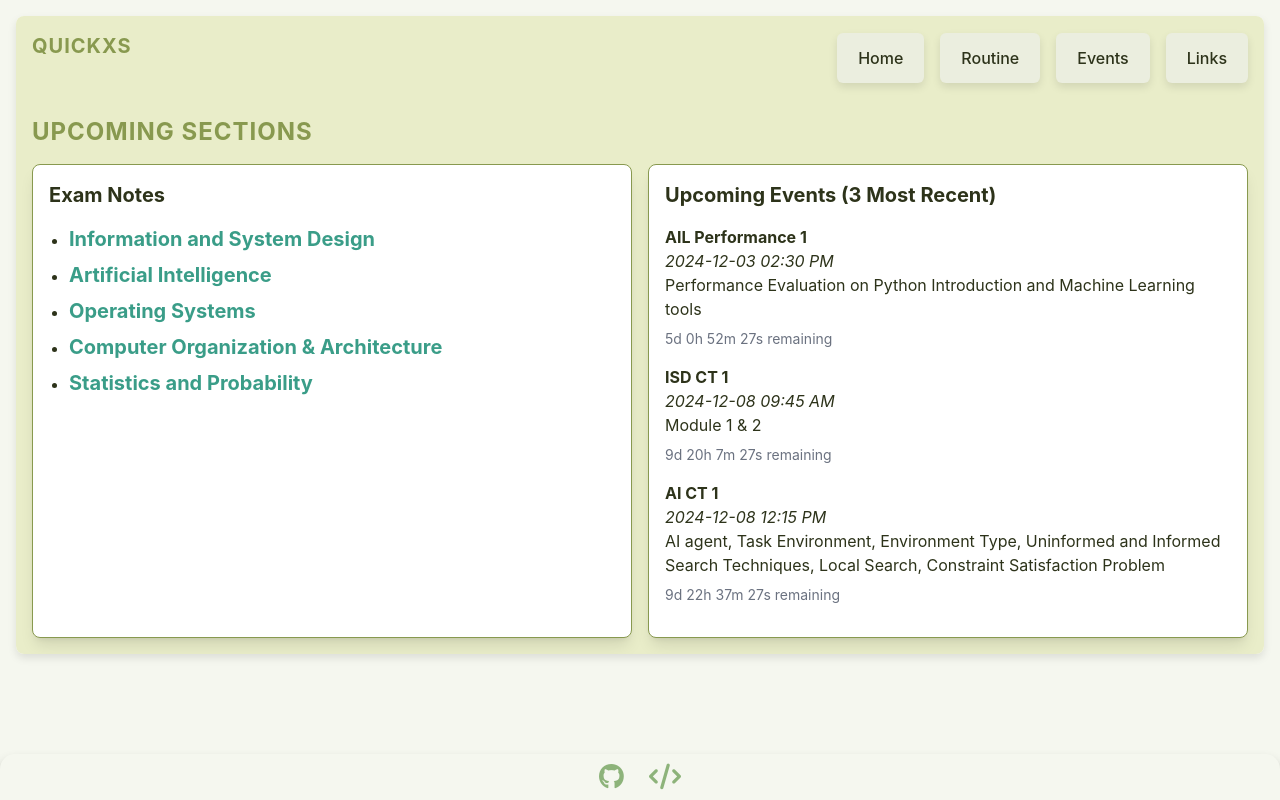
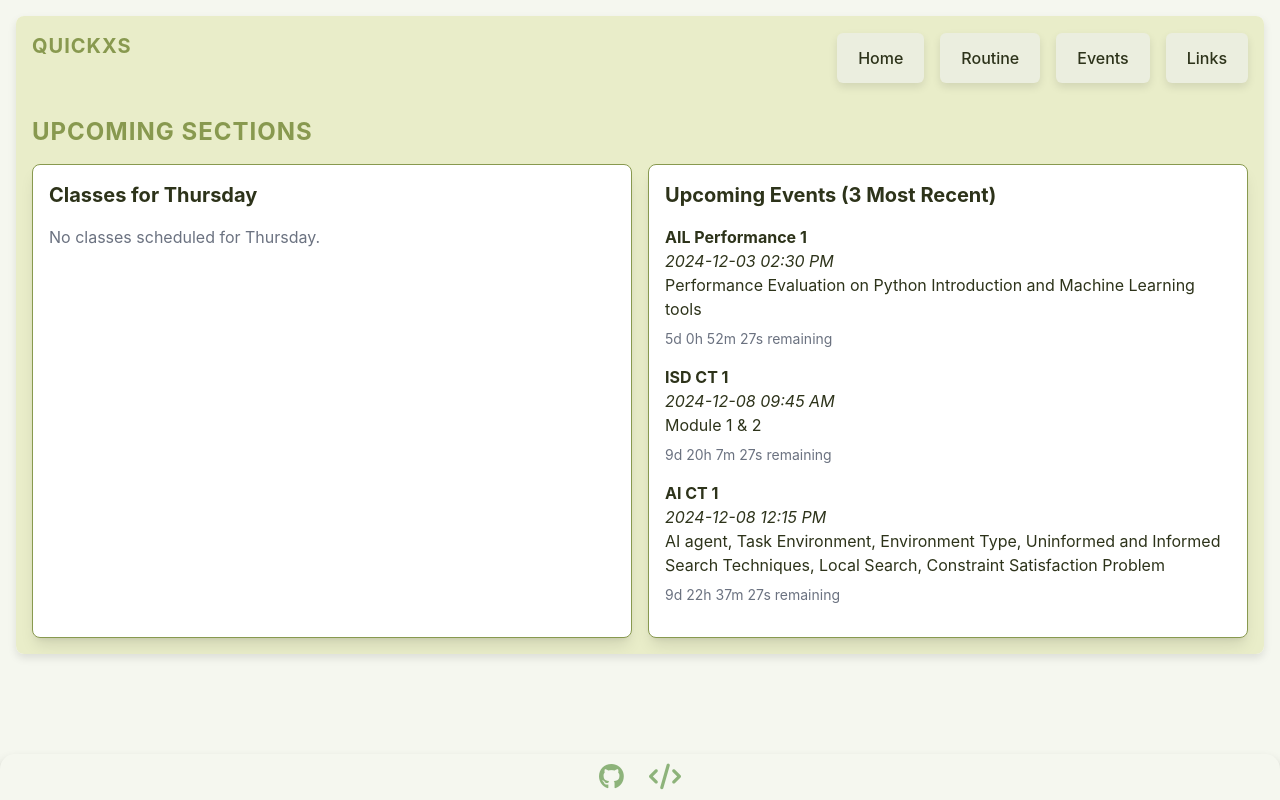
Before and after one commit to Shinzuu/QuickXS, a Svelte app in the folder main-project/: page / in a window 1280 px wide. Built offline with nearby package versions, Linux system fonts and the light colour scheme.

Commit message:
getting ready for sem 6

```diff
--- a/main-project/src/Main.svelte
+++ b/main-project/src/Main.svelte
@@ -171,7 +171,7 @@
 <h1 class="text-2xl font-bold mb-4 text-tea_green-300">Upcoming Sections</h1>
 
 <div class="flex flex-col sm:flex-row sm:space-x-4">
-  <!-- <div
+  <div
     class="bg-white shadow-lg p-4 rounded-lg border border-tea_green-300 w-full sm:w-1/2 mb-4 sm:mb-0"
   >
     <h2 class="text-xl font-bold mb-4">Classes for {dayToDisplay}</h2>
@@ -210,11 +210,11 @@
     {:else}
       <p class="text-gray-500">No classes scheduled for {dayToDisplay}.</p>
     {/if}
-  </div> -->
+  </div>
 
-  <!-- // final notes link -->
+
   <!-- Exam Notes Section -->
-  <div
+  <!-- <div
     class="bg-white shadow-lg p-4 rounded-lg border border-tea_green-300 w-full sm:w-1/2 mb-4 sm:mb-0"
   >
     <h2 class="text-xl font-bold mb-4">Exam Notes</h2>
@@ -250,7 +250,7 @@
         >
       </li>
     </ul>
-  </div>
+  </div> -->
 
   <div
     class="bg-white shadow-lg p-4 rounded-lg border border-tea_green-300 w-full sm:w-1/2"
```
